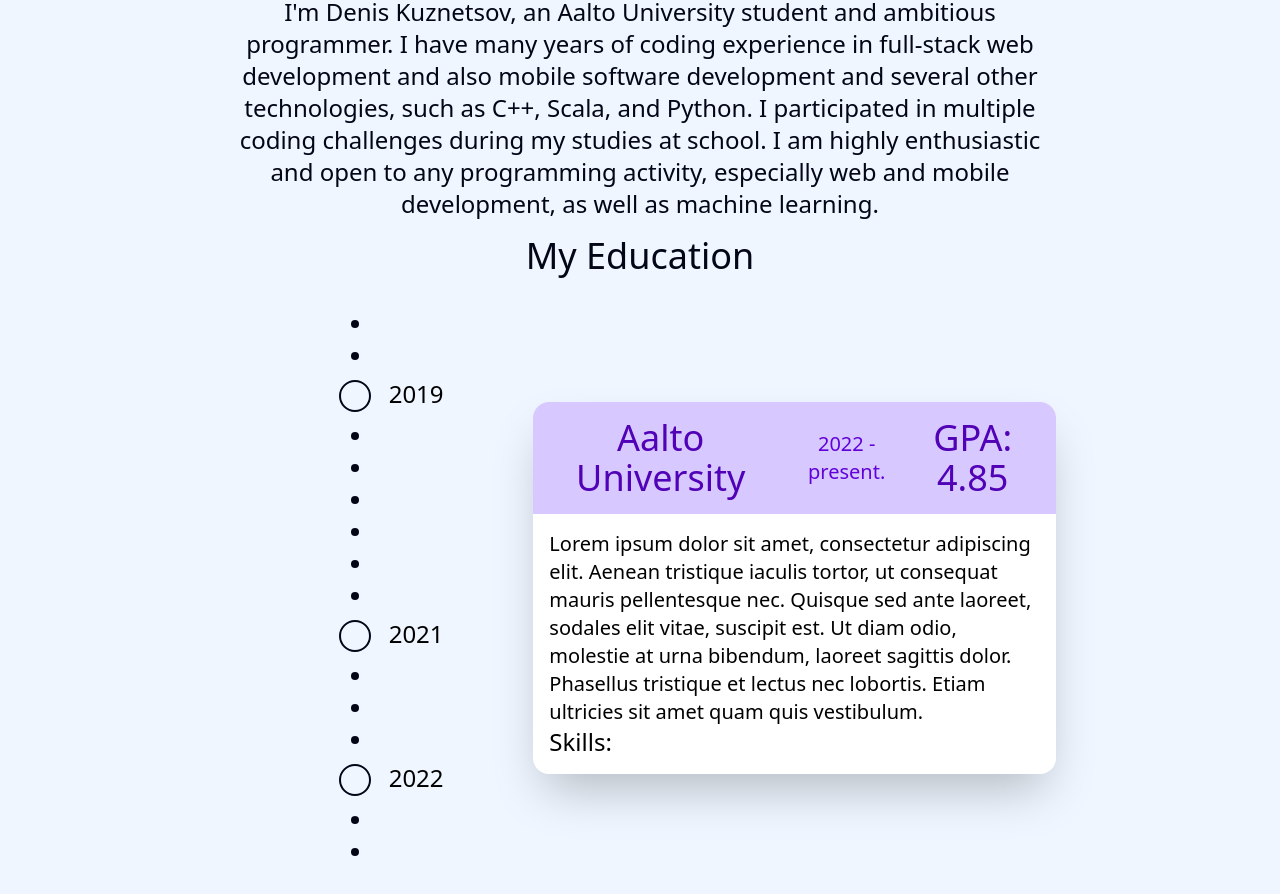
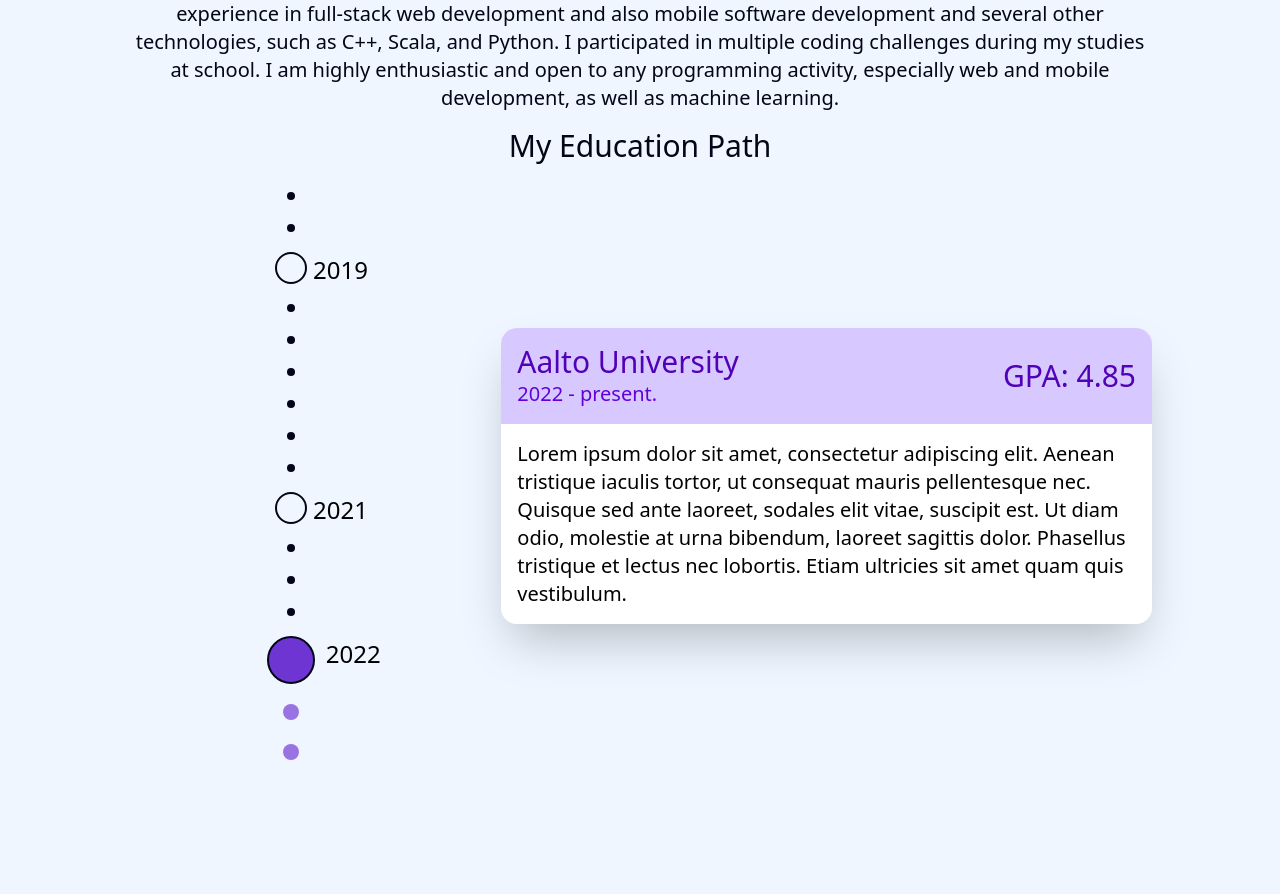
Before and after one commit to Dereden399/dereden399.github.io, a Vue app: page / in a window 1280 px wide. Shown: the part 880-1774 px from the top of the page. Built offline with nearby package versions, Linux system fonts and the light colour scheme.

Commit message:
Responsiveness added + micro optimization for timeline scrolling

```diff
--- a/src/App.vue
+++ b/src/App.vue
@@ -9,54 +9,24 @@
 <template>
   <Navbar />
   <div :style="`margin-top: ${navbarHeight};`">
-    <div
-      class="flex w-full flex-row items-center justify-center"
-      :style="`height: calc(100vh - ${navbarHeight});`"
-    >
+    <div class="flex w-full flex-col items-center justify-center md:flex-row">
       <HeaderInfo />
       <HeaderPhoto />
     </div>
-    <div id="mainContainer" class="w-full px-56">
-      <div id="aboutMeSection" class="w-full">
+    <div
+      id="mainContainer"
+      class="flex w-full flex-col items-center p-2 lg:p-0"
+    >
+      <div id="aboutMeSection" class="w-full lg:max-w-[80%]">
         <div class="flex flex-col items-center">
-          <h1 class="text-6xl text-slate-950">About me</h1>
-          <p class="mt-4 text-center text-2xl text-slate-950">
+          <h1 class="text-3xl text-slate-950">About me</h1>
+          <p class="mt-2 text-center text-lg text-slate-950 md:mt-4 md:text-xl">
             {{ aboutMeDescription }}
           </p>
-          <h1 class="mt-4 text-4xl text-slate-950">My Education</h1>
+          <h1 class="mt-2 text-3xl text-slate-950 md:mt-4">
+            My Education Path
+          </h1>
           <EducationTimeLine />
-          <p class="text-5xl">
-            'Lorem ipsum dolor sit amet, consectetur adipiscing elit. Aenean
-            tristique iaculis tortor, ut consequat mauris pellentesque nec.
-            Quisque sed ante laoreet, sodales elit vitae, suscipit est. Ut diam
-            odio, molestie at urna bibendum, laoreet sagittis dolor. Phasellus
-            tristique et lectus nec lobortis. Etiam ultricies sit amet quam quis
-            vestibulum.',
-          </p>
-          <p class="text-5xl">
-            'Lorem ipsum dolor sit amet, consectetur adipiscing elit. Aenean
-            tristique iaculis tortor, ut consequat mauris pellentesque nec.
-            Quisque sed ante laoreet, sodales elit vitae, suscipit est. Ut diam
-            odio, molestie at urna bibendum, laoreet sagittis dolor. Phasellus
-            tristique et lectus nec lobortis. Etiam ultricies sit amet quam quis
-            vestibulum.',
-          </p>
-          <p class="text-5xl">
-            'Lorem ipsum dolor sit amet, consectetur adipiscing elit. Aenean
-            tristique iaculis tortor, ut consequat mauris pellentesque nec.
-            Quisque sed ante laoreet, sodales elit vitae, suscipit est. Ut diam
-            odio, molestie at urna bibendum, laoreet sagittis dolor. Phasellus
-            tristique et lectus nec lobortis. Etiam ultricies sit amet quam quis
-            vestibulum.',
-          </p>
-          <p class="text-5xl">
-            'Lorem ipsum dolor sit amet, consectetur adipiscing elit. Aenean
-            tristique iaculis tortor, ut consequat mauris pellentesque nec.
-            Quisque sed ante laoreet, sodales elit vitae, suscipit est. Ut diam
-            odio, molestie at urna bibendum, laoreet sagittis dolor. Phasellus
-            tristique et lectus nec lobortis. Etiam ultricies sit amet quam quis
-            vestibulum.',
-          </p>
         </div>
       </div>
     </div>
--- a/src/components/EducationTimeLine.vue
+++ b/src/components/EducationTimeLine.vue
@@ -13,9 +13,9 @@
 
 const schools = [schoolDescription, spbuDescription, aaltoDescription]
 
-const oneNth = educationTimelineSize / schools.length
+const oneNthWithoutStickyHeight = educationTimelineSize / schools.length
 
-const fadeDistance = oneNth / 4
+const fadeDistance = oneNthWithoutStickyHeight / 5
 
 const years = [
   ...new Set(
@@ -29,21 +29,30 @@
 
 const containerRef = ref<HTMLDivElement | null>(null)
 
+const stickyElemRef = ref<HTMLDivElement | null>(null)
+
 const scrolledAmount = ref(0)
 
+const oneNth = computed(() => {
+  console.log(stickyElemRef.value?.offsetHeight)
+  return (
+    oneNthWithoutStickyHeight -
+    (stickyElemRef.value?.offsetHeight ?? 0) / schools.length
+  )
+})
+
 const shownSchool = computed(() => {
-  return Math.min(Math.floor(scrolledAmount.value / oneNth), schools.length - 1)
+  return Math.min(
+    Math.floor(scrolledAmount.value / oneNth.value),
+    schools.length - 1
+  )
 })
 
 const getScrollAmount = (scrolled: number) => {
   if (containerRef.value) {
     return (
-      Math.round(
-        scrolled +
-          remToPx(navbarHeightNum) +
-          document.documentElement.clientHeight * 0.1 -
-          10
-      ) - containerRef.value.offsetTop
+      Math.round(scrolled + remToPx(navbarHeightNum)) -
+      containerRef.value.offsetTop
     )
   } else return 0
 }
@@ -58,13 +67,13 @@
 }
 
 const opacityForSchoolCard = computed(() => {
-  const scrolled = scrolledAmount.value % oneNth
+  const scrolled = scrolledAmount.value % oneNth.value
   if (shownSchool.value === 0) {
-    return oneNth - scrolled > fadeDistance
+    return oneNth.value - scrolled > fadeDistance
       ? 1.0
-      : oneNth - scrolled < 10
+      : oneNth.value - scrolled < 10
         ? 0
-        : (oneNth - scrolled) / fadeDistance
+        : (oneNth.value - scrolled) / fadeDistance
   } else if (shownSchool.value === schools.length - 1) {
     return scrolled < fadeDistance
       ? scrolled < 10
@@ -76,22 +85,22 @@
       ? scrolled < 10
         ? 0
         : scrolled / fadeDistance
-      : oneNth - scrolled > fadeDistance
+      : oneNth.value - scrolled > fadeDistance
         ? 1.0
-        : oneNth - scrolled < 10
+        : oneNth.value - scrolled < 10
           ? 0
-          : (oneNth - scrolled) / fadeDistance
+          : (oneNth.value - scrolled) / fadeDistance
   }
 })
 
 const scaleForSchoolCard = computed(() => {
-  const scrolled = scrolledAmount.value % oneNth
+  const scrolled = scrolledAmount.value % oneNth.value
   if (shownSchool.value === 0) {
-    return oneNth - scrolled > fadeDistance
+    return oneNth.value - scrolled > fadeDistance
       ? 1.0
-      : oneNth - scrolled < 10
+      : oneNth.value - scrolled < 10
         ? 0
-        : (oneNth - scrolled) / fadeDistance
+        : (oneNth.value - scrolled) / fadeDistance
   } else if (shownSchool.value === schools.length - 1) {
     return scrolled < fadeDistance
       ? scrolled < 10
@@ -103,11 +112,11 @@
       ? scrolled < 10
         ? 0
         : scrolled / fadeDistance
-      : oneNth - scrolled > fadeDistance
+      : oneNth.value - scrolled > fadeDistance
         ? 1.0
-        : oneNth - scrolled < 10
+        : oneNth.value - scrolled < 10
           ? 0
-          : (oneNth - scrolled) / fadeDistance
+          : (oneNth.value - scrolled) / fadeDistance
   }
 })
 
@@ -127,33 +136,60 @@
     :style="`height: ${educationTimelineSize}px`"
   >
     <div
-      class="sticky mt-4 flex w-full flex-row gap-x-12"
-      :style="`top: calc(${navbarHeight} + 10vh)`"
+      ref="stickyElemRef"
+      class="sticky flex w-full flex-col gap-y-12 md:flex-row md:gap-x-12 md:gap-y-0"
+      :style="`top: calc(${navbarHeight} + 2vh)`"
     >
-      <div class="flex min-w-12 flex-[3] flex-col items-center">
+      <div
+        class="flex min-w-12 grow flex-row items-center justify-evenly md:flex-[1] md:flex-col"
+      >
         <span class="year-circle-small"></span>
         <span class="year-circle-small"></span>
-        <div
-          v-for="(year, idx) in years"
-          :key="year"
-          class="flex flex-col items-center"
-        >
-          <div class="year-circle relative">
-            <p class="absolute -top-1 left-12 text-2xl">
+        <template v-for="(year, idx) in years" :key="year">
+          <div
+            class="relative transition-all duration-500 ease-in-out"
+            :class="
+              idx === shownSchool || idx === shownSchool + 1
+                ? 'year-circle-selected'
+                : 'year-circle'
+            "
+          >
+            <p
+              class="absolute left-[80%] top-4 origin-top-left rotate-45 text-base md:left-[130%] md:top-0 md:rotate-0 md:text-2xl"
+            >
               {{ year }}
             </p>
           </div>
           <span
             v-for="n in distances[idx]"
             :key="`${year}-${n}`"
-            class="year-circle-small"
+            class="transition-all duration-500 ease-in-out"
+            :class="
+              idx === shownSchool
+                ? 'year-circle-small-selected'
+                : 'year-circle-small'
+            "
           ></span>
-        </div>
-        <span class="year-circle-small"></span>
-        <span class="year-circle-small"></span>
+        </template>
+        <span
+          class="transition-all duration-500 ease-in-out"
+          :class="
+            shownSchool == schools.length - 1
+              ? 'year-circle-small-selected'
+              : 'year-circle-small'
+          "
+        ></span>
+        <span
+          class="transition-all duration-500 ease-in-out"
+          :class="
+            shownSchool == schools.length - 1
+              ? 'year-circle-small-selected'
+              : 'year-circle-small'
+          "
+        ></span>
       </div>
 
-      <div class="flex flex-[6] flex-col justify-center">
+      <div class="flex flex-col justify-center md:flex-[2]">
         <SchoolInfoCard
           :school="schools[shownSchool]"
           :style="`opacity: ${opacityForSchoolCard}; scale: ${scaleForSchoolCard}`"
@@ -165,9 +201,18 @@
 
 <style scoped>
 .year-circle {
-  @apply m-2 h-8 w-8 rounded-full border-2 border-slate-950;
+  @apply h-3 w-3 rounded-full border-2 border-slate-950 md:m-2 md:h-8 md:w-8;
 }
+
+.year-circle-selected {
+  @apply h-5 w-5 rounded-full border-2 border-slate-950 bg-accent-300 md:m-2 md:h-12 md:w-12;
+}
+
 .year-circle-small {
-  @apply m-3 h-2 w-2 rounded-full bg-slate-950;
+  @apply h-1 w-1 rounded-full bg-slate-950 md:m-3 md:h-2 md:w-2;
+}
+
+.year-circle-small-selected {
+  @apply h-2 w-2 rounded-full bg-accent-100 md:m-3 md:h-4 md:w-4;
 }
 </style>
--- a/src/components/Navbar.vue
+++ b/src/components/Navbar.vue
@@ -6,7 +6,7 @@
 <template>
   <nav>
     <div
-      class="fixed top-0 z-10 flex w-full flex-row items-center justify-end gap-x-20 bg-white/30 px-16 align-middle shadow backdrop-blur-sm"
+      class="fixed top-0 z-10 flex w-full flex-row items-center justify-end gap-x-5 bg-white/30 px-5 align-middle shadow backdrop-blur-sm md:gap-x-20 md:px-16"
       :style="`height: ${navbarHeight};`"
     >
       <a class="link" @click="scrollTo('aboutMeSection')">About</a>
@@ -18,6 +18,6 @@
 
 <style scoped>
 .link {
-  @apply text-lg font-semibold text-slate-950 hover:text-slate-600;
+  @apply text-base font-semibold text-slate-950 hover:text-slate-600 md:text-lg;
 }
 </style>
--- a/src/components/SchoolInfoCard.vue
+++ b/src/components/SchoolInfoCard.vue
@@ -8,20 +8,22 @@
 <template>
   <div class="flex w-full flex-col items-start rounded-2xl bg-white shadow-2xl">
     <div
-      class="bg-accent-50 flex w-full flex-row items-center justify-between rounded-tl-2xl rounded-tr-2xl p-4 text-center"
+      class="flex w-full flex-row items-center justify-between rounded-tl-2xl rounded-tr-2xl bg-accent-50 p-4 text-center"
     >
-      <div class="flex flex-row items-center text-center align-middle">
-        <h1 class="text-4xl text-accent-600">{{ school.name }}</h1>
-        <small class="ml-4 text-xl text-accent-500"
+      <div class="flex flex-col items-start justify-start text-center">
+        <h1 class="text-xl text-accent-600 md:text-3xl">{{ school.name }}</h1>
+        <small class="text-sm text-accent-500 md:text-xl"
           >{{ school.startYear }} -
           {{ school.endYear ? school.endYear : 'present.' }}</small
         >
       </div>
-      <h2 class="text-4xl text-accent-600">GPA: {{ school.gpa }}</h2>
+      <h2 class="text-lg text-accent-600 md:text-3xl">GPA: {{ school.gpa }}</h2>
     </div>
     <div class="p-4">
-      <p class="text-xl">{{ school.description }}</p>
-      <h1 class="text-2xl">Skills:</h1>
+      <p class="text-base md:text-xl">{{ school.description }}</p>
+      <h1 v-if="school.skills.length > 0" class="text-lg md:text-2xl">
+        Skills:
+      </h1>
       <div class="flex flex-row">
         <SkillElement
           v-for="skill in school.skills"
--- a/src/components/SkillElement.vue
+++ b/src/components/SkillElement.vue
@@ -4,7 +4,7 @@
 
 <template>
   <div
-    class="m-2 rounded-full border-2 border-dashed border-slate-950 px-2 py-1 text-2xl font-bold"
+    class="m-1 rounded-full border-2 border-dashed border-slate-950 px-2 py-1 text-lg font-bold md:m-2 md:text-2xl"
   >
     {{ skill }}
   </div>
--- a/src/constants.ts
+++ b/src/constants.ts
@@ -1,6 +1,6 @@
-export const navbarHeight = '4rem'
+export const navbarHeight = '3rem'
 
-export const navbarHeightNum = 4
+export const navbarHeightNum = 3
 
 export const educationTimelineSize = 3000
 
@@ -33,7 +33,7 @@
   skills: ['skill1', 'skill2', 'skill3']
 }
 export const spbuDescription: SchoolType = {
-  name: 'Saint Petersburg State University',
+  name: 'Saint-Petersburg State University',
   startYear: '2021',
   endYear: '2022',
   gpa: '4.5',
```
Also changed, not shown: src/components/Header/HeaderInfo.vue (+8 -4 lines), src/components/Header/HeaderPhoto.vue (+9 -2 lines).
